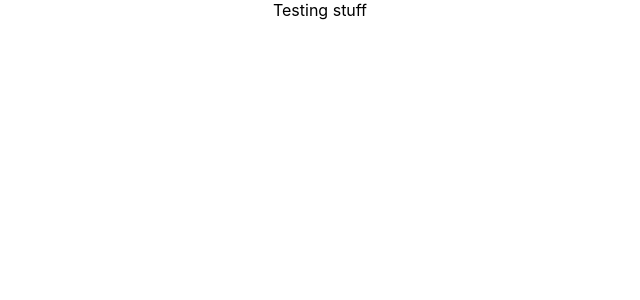
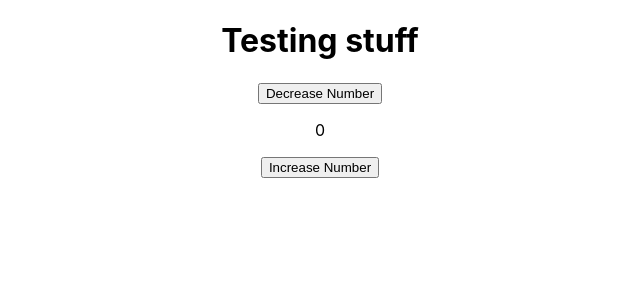
Before and after one commit to todiez/react-app-for-testing, a React (Create React App) app: page / in a window 1280 px wide. Shown: the top 300 px of the page, without its empty margins (320-960 px from the left). Built offline with nearby package versions, Linux system fonts and the light colour scheme.

Commit message:
counter implemented

```diff
--- a/src/App.js
+++ b/src/App.js
@@ -1,7 +1,28 @@
 import "./App.css";
+import { useState } from "react";
 
 function App() {
-  return <div className="App">Testing stuff</div>;
+  const [counter, setCounter] = useState(0);
+
+  const countingUp = () => {
+    //const count =  counter + 1;
+    setCounter(counter + 1);
+  };
+
+  const countingDown = () => {
+    //const count =  counter + 1;
+    setCounter(counter - 1);
+  };
+
+  return (
+    <div className="App">
+
+      <h1>Testing stuff</h1>
+      <button onClick={() => countingDown()}>Decrease Number</button>
+      <p>{counter}</p>
+      <button onClick={() => countingUp()}>Increase Number</button>
+    </div>
+  );
 }
 
 export default App;
```
Also changed, not shown: 1 other file (tests, documents, lock files or other folders).
